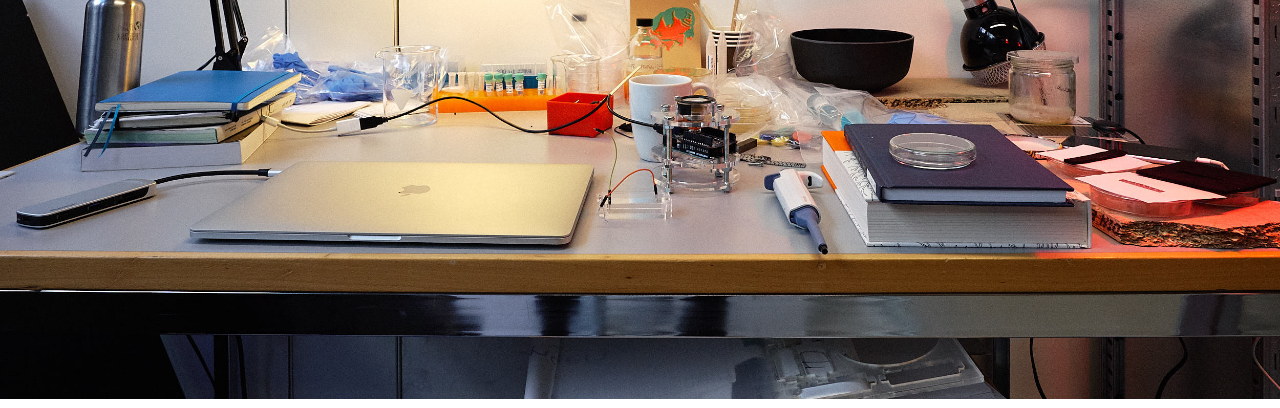
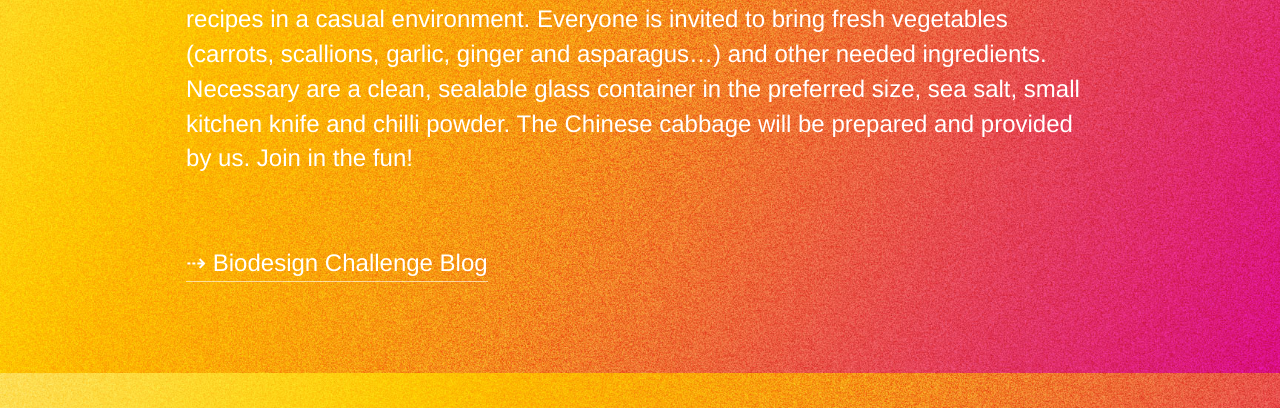
Before and after one commit to duuusen/workshop.biocomputinglab.org, a Gatsby site: page / in a window 1280 px wide. Shown: the part 427-835 px from the top of the page. Built offline with nearby package versions, Linux system fonts and the light colour scheme; Gatsby itself is replaced by a stand-in of ours.

Commit message:
initial duymit

```diff
--- a/src/components/layout.css
+++ b/src/components/layout.css
@@ -185,9 +185,9 @@ textarea {
   font: inherit;
 }
 html {
-  background: url(../images/bcl.jpg) no-repeat center center fixed;
+  background: url(../images/bg.jpg) no-repeat center center fixed;
   background-size: cover;
-  font: 112.5%/1.45em georgia, serif;
+  font: 150%/1.45em 'Helvetica Neue', Helvetica, serif;
   box-sizing: border-box;
   overflow-y: scroll;
 }
@@ -201,8 +201,8 @@ html {
   box-sizing: inherit;
 }
 body {
-  color: hsla(0, 0%, 0%, 0.8);
-  font-family: georgia, serif;
+  color: #fff;
+  font-family: 'Helvetica Neue', Helvetica, serif;
   font-weight: normal;
   word-wrap: break-word;
   font-kerning: normal;
@@ -619,7 +619,7 @@ pre tt:after {
 }
 @media only screen and (max-width: 480px) {
   html {
-    font-size: 100%;
+    font-size: 120%;
   }
   h1 {
     font-size: 1.2rem;
--- a/src/components/main.css
+++ b/src/components/main.css
@@ -6,7 +6,8 @@ main {
 }
 a {
   text-decoration: none;
-  color: #00B668;
+  color: #fff;
+  border-bottom: 1px solid rgba(255,255,255,0.6);
 }
 .bdcLink {
   display: inline-block;
@@ -16,9 +17,9 @@ a {
   transition-duration: 0.3s;
   -webkit-transition-property: transform;
   transition-property: transform;
-  padding: 0.6rem 1rem 0.6rem 0;
 }
 .bdcLink:hover {
+  border-color: rgba(255,255,255,1);
   -webkit-transform: translateX(8px);
   transform: translateX(8px);
 }
--- a/src/pages/index.js
+++ b/src/pages/index.js
@@ -6,7 +6,17 @@ import SEO from "../components/seo"
 const IndexPage = () => (
   <Layout>
     <SEO title="Home" keywords={[`biological computing lab`, `bcl`, `interaction design`]} />
-  <h1 className={'bdcLink'}><a href="https://bdc.iad17.wtf">&#8674; Biodesign Challenge Blog</a></h1>
+  <section>
+  <h1>Fermentation Workshop</h1>
+  <br/>
+  <p>
+ The Bio Design Challenge Team from the 4th Semester Interaction Design Bachelor is excited to invite you to the first Ad-Hoc Fermentation Workshop at Toni Areal.
+Fermentation is a metabolic process that has in most cultures been used for millennia to make foodstuffs less perishable or simply transform them. One prominent example is Kimchi, a staple in Korean cuisine.
+The format of our workshop will be facilitating the exchange of knowledge about a variety of fermentation traditions, procedures and recipes in a casual environment. Everyone is invited to bring fresh vegetables (carrots, scallions, garlic, ginger and asparagus…) and other needed ingredients. Necessary are a clean, sealable glass container in the preferred size, sea salt, small kitchen knife and chilli powder. The Chinese cabbage will be prepared and provided by us. Join in the fun!
+  </p>
+  <br/>
+  <a className={'bdcLink'} href="https://bdc.iad17.wtf">&#8674; Biodesign Challenge Blog</a>
+  </section>
   </Layout>
 )
 
```
Also changed, not shown: src/images/bg.jpg (added).
